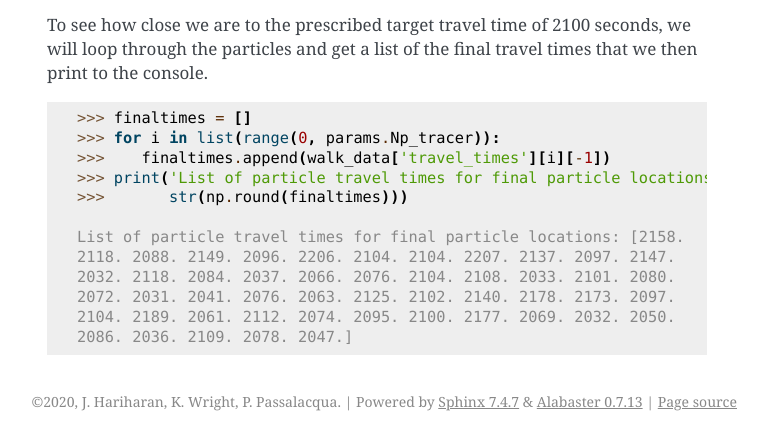
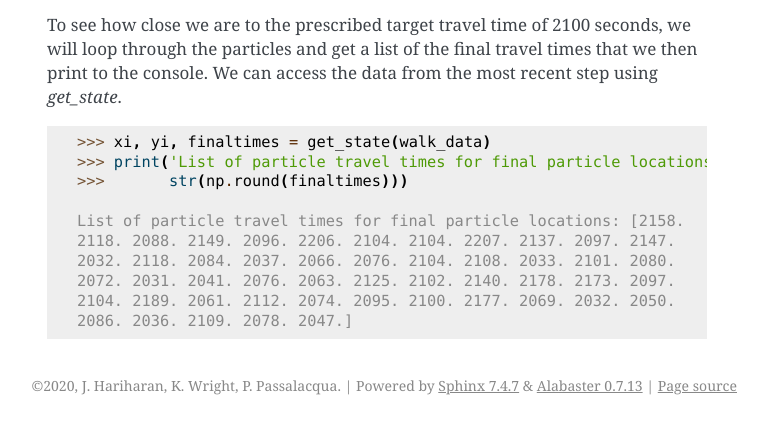
Before and after one commit to passaH2O/dorado, a Sphinx documentation site: the page built from docs/source/examples/example06.rst, in a window 1280 px wide, cut to the strip 1000-1441 px from the top of the page. Shown: the whole strip, without its empty margins (373-1141 px from the left). Built offline with Sphinx 7.4.7, drawn with Linux system fonts in a browser that asks for light colours; formulas are drawn with MathJax 3.

Commit message:
Update example06 docs

```diff
--- a/docs/source/examples/example06.rst
+++ b/docs/source/examples/example06.rst
@@ -29,13 +29,11 @@ To set a travel time target, we will use the lower-level API and access the `par
 
 .. plot:: quickstart/demo2.py
 
-To see how close we are to the prescribed target travel time of 2100 seconds, we will loop through the particles and get a list of the final travel times that we then print to the console.
+To see how close we are to the prescribed target travel time of 2100 seconds, we will loop through the particles and get a list of the final travel times that we then print to the console. We can access the data from the most recent step using `get_state`.
 
 .. doctest::
 
-   >>> finaltimes = []
-   >>> for i in list(range(0, params.Np_tracer)):
-   >>>    finaltimes.append(walk_data['travel_times'][i][-1])
+   >>> xi, yi, finaltimes = get_state(walk_data)
    >>> print('List of particle travel times for final particle locations: ' +
    >>>       str(np.round(finaltimes)))
 
```
